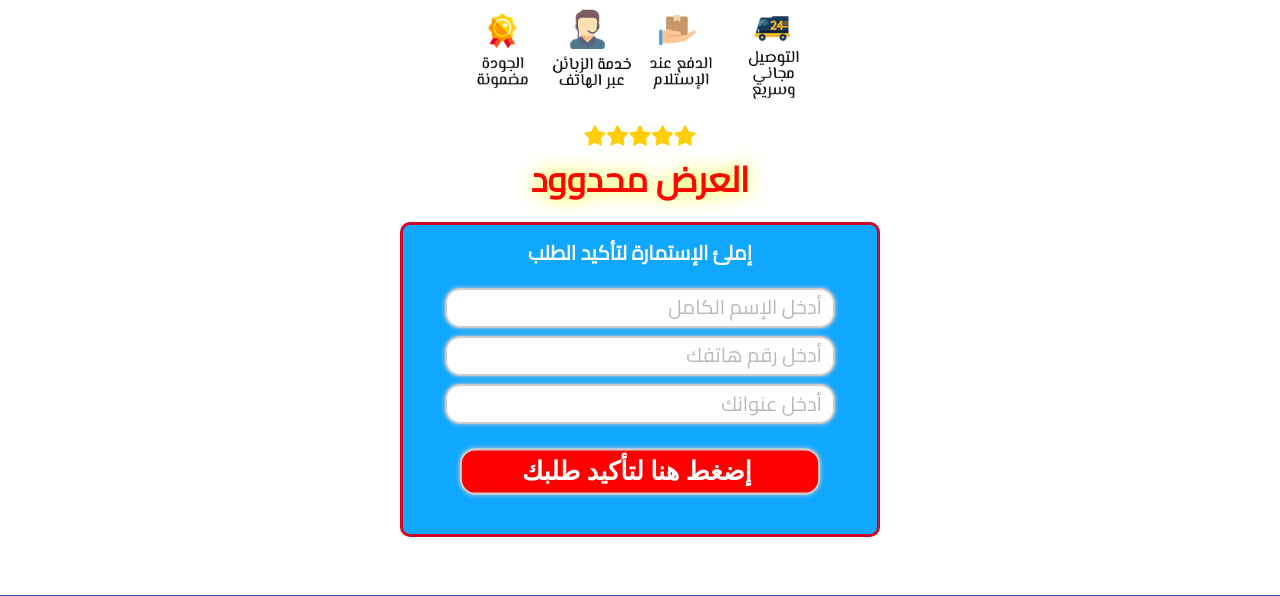
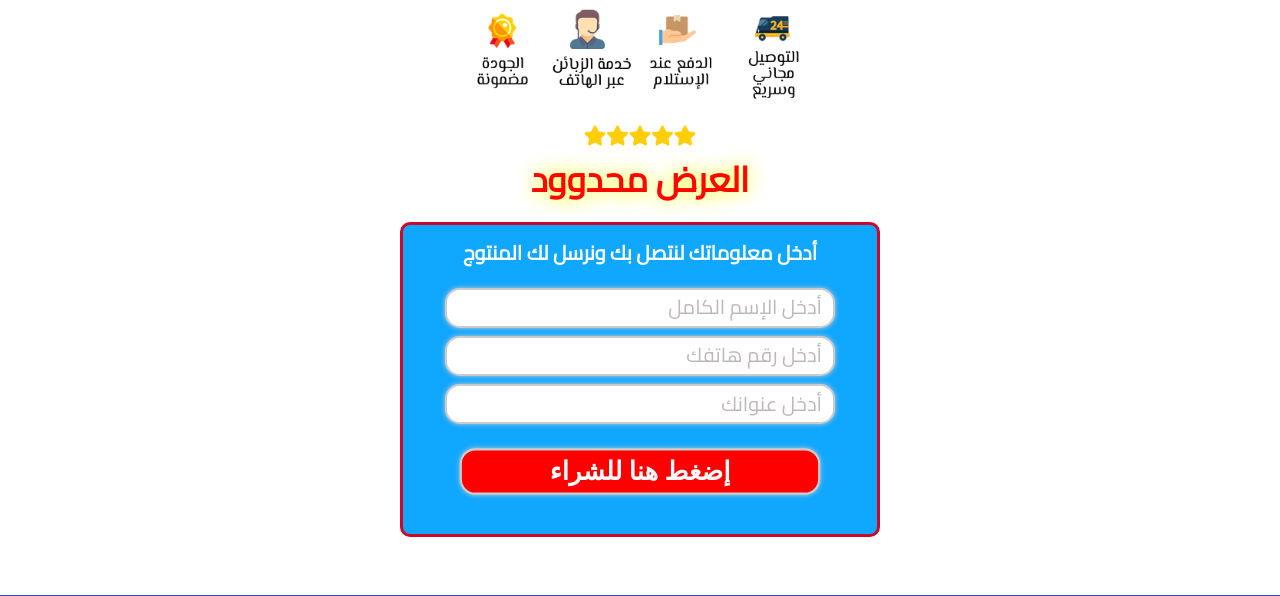
Before and after one commit to mehdiouatmane/dripoda, a PHP site: page /domarakisa.php in a window 1280 px wide. Shown: the part 932-1528 px from the top of the page. Run offline with PHP 8.4, Linux system fonts and the light colour scheme; data that the repository does not hold is empty; some libraries are stand-ins or nearby versions.

Commit message:
Add files via upload

```diff
--- a/domarakisa.php
+++ b/domarakisa.php
@@ -277,7 +277,7 @@ src="https://www.facebook.com/tr?id=290489539559427&ev=PageView&noscript=1"
 	.posform1{background-color:#0fa7ff; width:auto; height:auto;   margin:2%;   border:solid 3px #cf0628; border-radius:10px 10px;   display:grid; align-items:center; justify-content:center; text-align:center;   }
     .posform1 form{ width:320px;}
 		.posinput1 {background-color:transparent; width:auto; height:auto;  margin:2% 2%;  display:flex; align-items:center; justify-content:center; text-align:center;  }
-            .posinput1 .text1{color:white; font:800 20px 'cairo'; }
+            .posinput1 .text1{color:white; font:800 16px 'cairo'; }
 			.posinput1 .inputtext{background-color:white;  width:290px; height:40px;  border: solid 2px #cccccc; border-radius:15px;  box-shadow: 0 0 5px #cccccc;  color:black; font:400 20px black; text-indent: 9px;   }     					 .inputtext:focus{ outline: none !important;  border:solid 2px #0000ff5e; box-shadow: 0 0 5px #719ECE; }       					 .inputtext::placeholder {color:#aba5a5c9;  font:400 20px 'cairo';}
 			.posinput1 .inputbtn {background-color:#ff0000;  width:250px; height:45px; margin:4% 0%;   border:solid 2px #cccccc; border-radius:15px; box-shadow: 0 0 5px #cccccc;   color:white; font:800 25px sons-serif;   text-decoration:none;   cursor:pointer;  display:flex; align-items:center;  justify-content:center; text-align:center; transform:scale(1,1); }                     					 .inputbtn:hover{background-color:#f10000b8;}               					 .inputbtn:focus{  outline: none !important;  border:solid 2px red; box-shadow: 0 0 2px red;}
 }
@@ -326,7 +326,7 @@ src="https://www.facebook.com/tr?id=290489539559427&ev=PageView&noscript=1"
 
 						 <div class="posform1">
 						   <form  method="post"  id="register_form"  >
-							   <div class="posinput1"> <div class="text1">إملئ الإستمارة لتأكيد الطلب </div> </div>
+							   <div class="posinput1"> <div class="text1">أدخل معلوماتك لنتصل بك ونرسل لك المنتوج </div> </div>
 							   <div class="posinput1"> <input    type="text"        placeholder=""                          value="<?php echo $row["ip"]; ?>"      name=""                style="display:none;"                       />    </div>
 							   <div class="posinput1"> <input    type="text"        placeholder="أدخل الإسم الكامل"          value=""                               name="name"      id="name"            class="inputtext"                            required="required"     oninvalid="this.setCustomValidity('المرجو أدخل الإسم الكامل ')"  oninput="setCustomValidity('')" dir="rtl"/></div>
 								   <div class="txt_error" id="txt_error_name" ></div>
@@ -334,7 +334,7 @@ src="https://www.facebook.com/tr?id=290489539559427&ev=PageView&noscript=1"
 								   <div class="txt_error" id="txt_error_num" ></div>
 							   <div class="posinput1"> <input    type="text"        placeholder="أدخل عنوانك"               value=""                               name="adresse"   id="address"          class="inputtext"                            required="required"     oninvalid="this.setCustomValidity('المرجو أدخل عنوانك ')"  oninput="setCustomValidity('')" dir="rtl"/></div>
 								   <div class="txt_error" id="txt_error_address" ></div>
-							   <div class="posinput1"> <input    type="submit"      placeholder=""                          value=" إضغط هنا لتأكيد طلبك  "        name="sendinfo"           id="btnpage2"         class="inputbtn animatscale"                     onClick="fbq( 'track', 'Purchase' );"   /> </div>
+							   <div class="posinput1"> <input    type="submit"      placeholder=""                          value=" إضغط هنا للشراء "        name="sendinfo"           id="btnpage2"         class="inputbtn animatscale"                     onClick="fbq( 'track', 'Purchase' );"   /> </div>
 						   </form>
 						 </div>
 		    </div>  </div>
```
